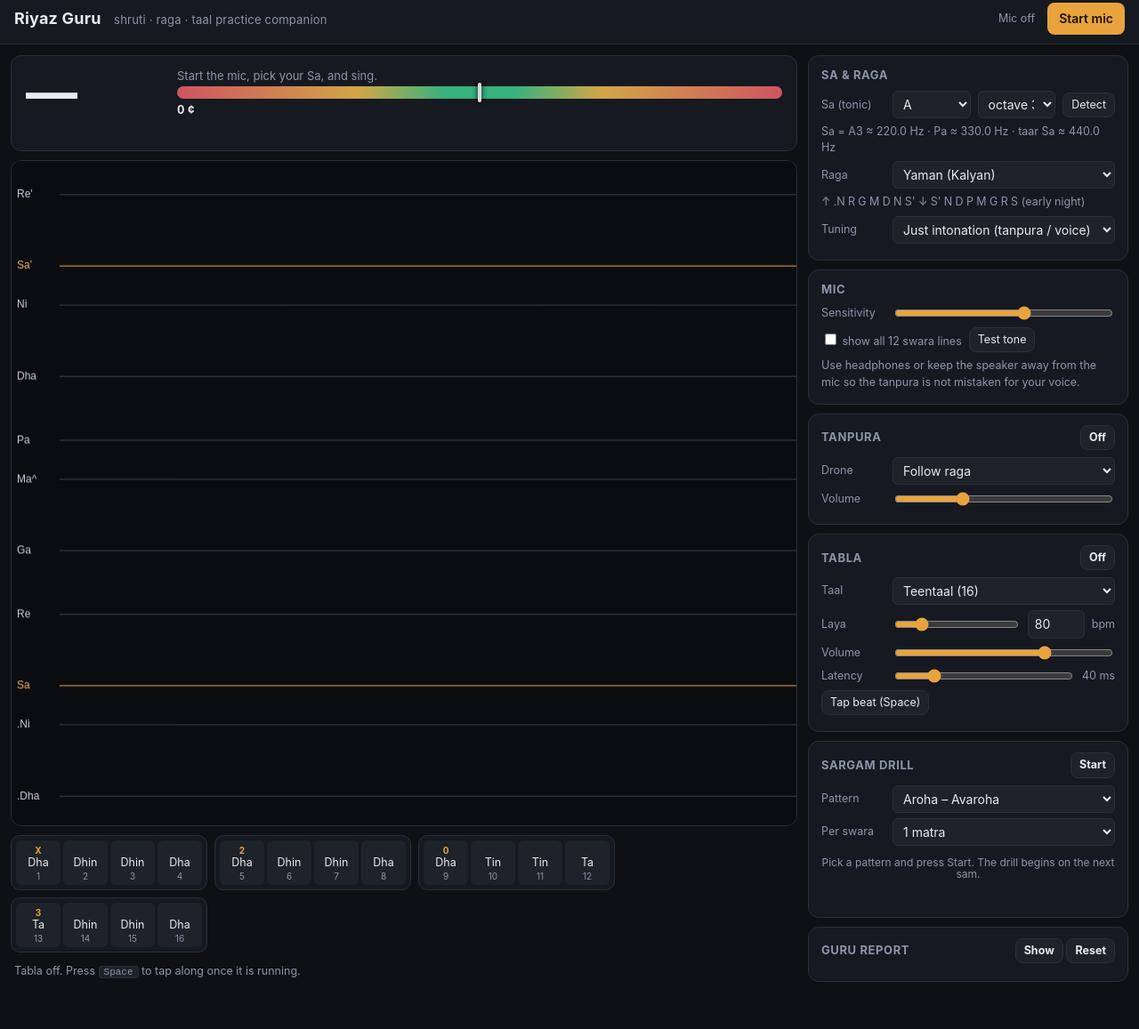
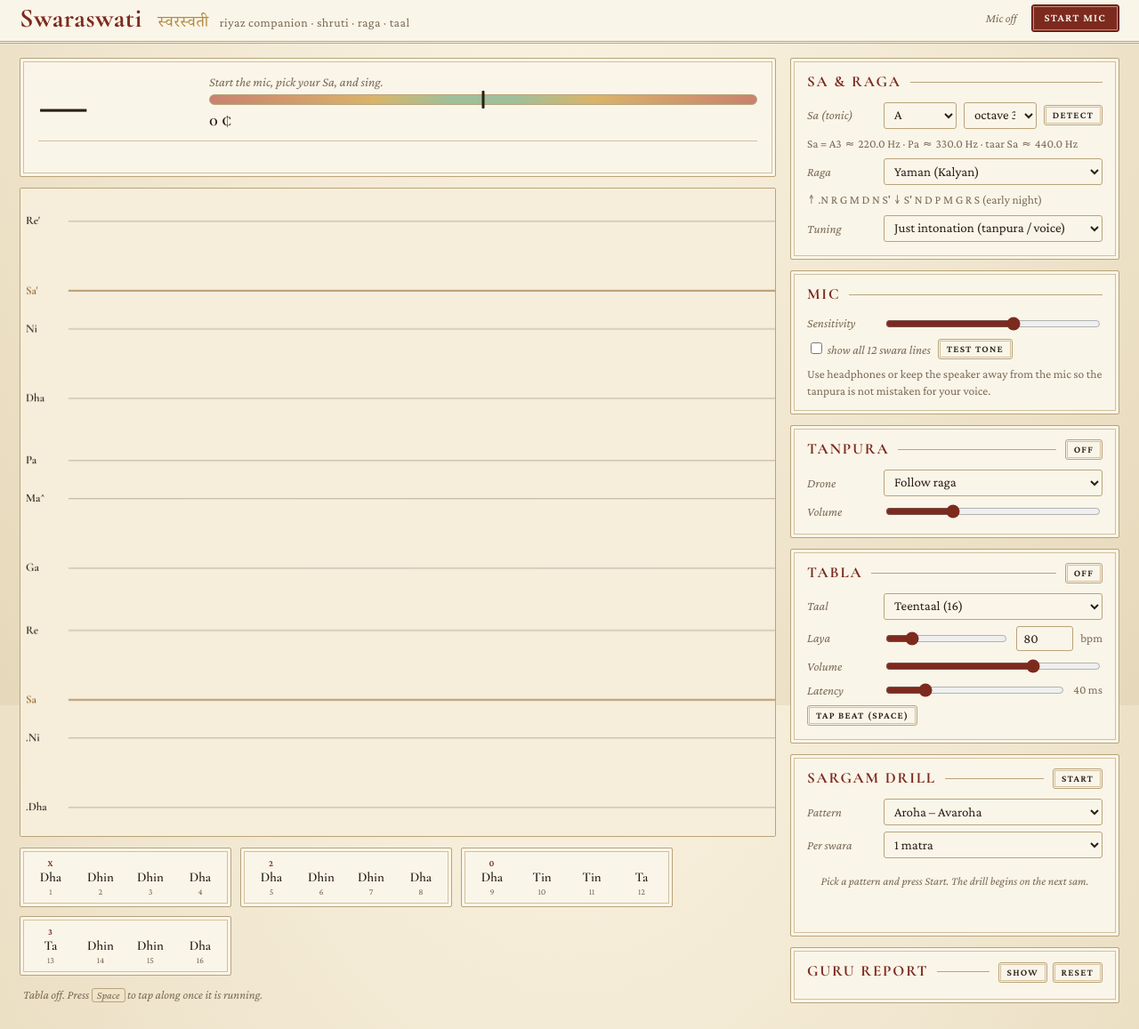
Before and after one commit to sushi-vig/swaraswati, a plain HTML site: page index.html in a window 1280 px wide. Shown: the part 7-1164 px from the top of the page at 89% size. Before the commit the page ends 1123 px from the top, so only its background shows below. Drawn offline with nearby package versions, Linux system fonts and the light colour scheme.

Commit message:
Rename to Swaraswati and restyle in a vintage classical theme
Ivory paper background, Cormorant Garamond / Crimson Pro type, maroon and old-gold
accents, framed panels, and a sepia manuscript-style pitch graph.

Co-Authored-By: Claude Fable 5.1 <noreply@anthropic.com>

```diff
--- a/css/style.css
+++ b/css/style.css
@@ -1,72 +1,93 @@
+/* Swaraswati — vintage classical theme: ivory paper, ink, maroon and old gold. */
 :root {
-  --bg: #0e1014; --panel: #161920; --panel2: #1e2229; --line: #2a2f3a; --text: #e8eaef; --muted: #8d95a8;
-  --accent: #e8a33d; --good: #3ecf8e; --warn: #f5c04e; --bad: #f0616d; --sa: #f0b35a;
+  --paper: #f1e7d0; --paper2: #faf5e9; --paper3: #efe3c8;
+  --ink: #2a1f17; --muted: #7b6a55; --rule: #d3c09b; --rule2: #b9a47a;
+  --maroon: #7d2a1e; --gold: #b48a3c; --sa: #8b5a1a;
+  --good: #3e7a4f; --warn: #b07a1f; --bad: #a5301f;
+  --serif: "Crimson Pro", "Iowan Old Style", "Palatino Linotype", Georgia, serif;
+  --display: "Cormorant Garamond", "Iowan Old Style", Georgia, serif;
 }
 * { box-sizing: border-box; }
-html, body { margin: 0; height: 100%; background: var(--bg); color: var(--text); font: 14px/1.45 -apple-system, BlinkMacSystemFont, "Segoe UI", Inter, Roboto, sans-serif; }
-header { display: flex; align-items: center; gap: 14px; padding: 10px 16px; border-bottom: 1px solid var(--line); background: var(--panel); position: sticky; top: 0; z-index: 5; }
-.brand { font-weight: 700; font-size: 18px; letter-spacing: .2px; }
-.brand span { font-weight: 400; color: var(--muted); font-size: 13px; margin-left: 10px; }
-.status { margin-left: auto; color: var(--muted); font-size: 12.5px; text-align: right; }
-button { background: var(--panel2); color: var(--text); border: 1px solid var(--line); border-radius: 8px; padding: 7px 12px; cursor: pointer; font: inherit; }
-button:hover { border-color: #3d4556; }
-button.primary { background: var(--accent); color: #1a1200; border-color: transparent; font-weight: 600; }
-button.on { background: #203528; border-color: var(--good); color: var(--good); }
-button.small { padding: 4px 9px; font-size: 12.5px; }
-select, input[type=number] { background: var(--panel2); color: var(--text); border: 1px solid var(--line); border-radius: 6px; padding: 5px 7px; font: inherit; }
-input[type=range] { width: 100%; accent-color: var(--accent); }
-label { color: var(--muted); font-size: 12.5px; }
+html, body { margin: 0; min-height: 100%; color: var(--ink); font: 16px/1.45 var(--serif);
+  background: var(--paper) radial-gradient(ellipse at 50% -20%, #fbf4e3 0%, var(--paper) 55%, #e6d8ba 100%) fixed; }
 
-main { display: grid; grid-template-columns: minmax(0, 1fr) 360px; gap: 12px; padding: 12px; min-height: calc(100vh - 53px); }
-@media (max-width: 960px) { main { grid-template-columns: 1fr; } }
+header { display: flex; align-items: center; gap: 16px; padding: 12px 22px 10px; background: var(--paper2);
+  border-bottom: 3px double var(--rule2); position: sticky; top: 0; z-index: 5; }
+.brand { font-family: var(--display); font-weight: 700; font-size: 30px; letter-spacing: .5px; line-height: 1; color: var(--maroon); }
+.brand span { font-family: var(--serif); font-weight: 400; color: var(--muted); font-size: 14px; margin-left: 12px; letter-spacing: .4px; }
+.brand span.dev { font-family: "Noto Serif Devanagari", var(--serif); font-size: 18px; color: var(--gold); margin-left: 10px; }
+.status { margin-left: auto; color: var(--muted); font-size: 13.5px; text-align: right; font-style: italic; }
 
-.stage { display: flex; flex-direction: column; gap: 10px; min-width: 0; }
-.now { display: grid; grid-template-columns: 150px 1fr; gap: 2px 20px; align-items: center; background: var(--panel); border: 1px solid var(--line); border-radius: 12px; padding: 12px 16px; }
-.swara-big { font-size: 58px; font-weight: 700; line-height: 1; grid-row: 1 / 4; display: flex; align-items: baseline; gap: 8px; }
-.swara-big small { font-size: 13px; font-weight: 500; color: var(--muted); }
-.swara-sub { color: var(--muted); font-size: 13px; min-height: 18px; }
-.meter { position: relative; height: 14px; border-radius: 7px; background: linear-gradient(90deg, var(--bad) 0%, var(--warn) 30%, var(--good) 44%, var(--good) 56%, var(--warn) 70%, var(--bad) 100%); opacity: .85; }
-.meter::after { content: ''; position: absolute; left: 50%; top: -3px; width: 2px; height: 20px; background: #fff; opacity: .6; }
-.needle { position: absolute; top: -4px; width: 4px; height: 22px; background: #fff; border-radius: 2px; left: 50%; transform: translateX(-50%); box-shadow: 0 0 6px #000; transition: left 60ms linear; }
-.cents-row { display: flex; gap: 14px; align-items: center; font-size: 13px; color: var(--muted); }
-.cents-row b { color: var(--text); font-variant-numeric: tabular-nums; min-width: 56px; display: inline-block; }
-.hint { grid-column: 1 / -1; min-height: 22px; font-size: 14px; padding-top: 4px; }
+button { background: var(--paper2); color: var(--ink); border: 1px solid var(--rule2); border-radius: 3px; padding: 7px 14px; cursor: pointer;
+  font: 600 12.5px/1.2 var(--serif); letter-spacing: 1.2px; text-transform: uppercase; box-shadow: inset 0 0 0 1px var(--paper2), inset 0 0 0 2px var(--rule); }
+button:hover { border-color: var(--ink); }
+button.primary { background: var(--maroon); color: var(--paper2); border-color: #5a1b12; box-shadow: inset 0 0 0 1px var(--maroon), inset 0 0 0 2px #c48b7e; }
+button.on { background: #e4ecdf; border-color: var(--good); color: var(--good); box-shadow: inset 0 0 0 1px #e4ecdf, inset 0 0 0 2px #b9cfb4; }
+button.small { padding: 4px 9px; font-size: 11px; }
+button:disabled { opacity: .5; cursor: default; }
+select, input[type=number] { background: var(--paper2); color: var(--ink); border: 1px solid var(--rule2); border-radius: 3px; padding: 5px 7px; font: 15px var(--serif); }
+input[type=range] { width: 100%; accent-color: var(--maroon); }
+label { color: var(--muted); font-size: 14px; font-style: italic; }
+
+main { display: grid; grid-template-columns: minmax(0, 1fr) 370px; gap: 16px; padding: 16px 22px 28px; min-height: calc(100vh - 60px); }
+@media (max-width: 960px) { main { grid-template-columns: 1fr; padding: 12px; } }
+
+/* framed card: thin rule with an inner hairline, like an old title page */
+.panel, .now, .vibhag { background: var(--paper2); border: 1px solid var(--rule2); border-radius: 2px;
+  box-shadow: inset 0 0 0 3px var(--paper2), inset 0 0 0 4px var(--rule); }
+
+.stage { display: flex; flex-direction: column; gap: 12px; min-width: 0; }
+.now { display: grid; grid-template-columns: 170px 1fr; gap: 2px 22px; align-items: center; padding: 16px 20px; }
+.swara-big { font-family: var(--display); font-size: 68px; font-weight: 600; line-height: 1; grid-row: 1 / 4; display: flex; align-items: baseline; gap: 10px; color: var(--ink); }
+.swara-big small { font-family: var(--serif); font-size: 13px; font-weight: 400; color: var(--muted); font-style: italic; letter-spacing: .5px; }
+.swara-sub { color: var(--muted); font-size: 14.5px; min-height: 20px; font-style: italic; }
+.meter { position: relative; height: 12px; border-radius: 6px; border: 1px solid var(--rule2);
+  background: linear-gradient(90deg, #c9826f 0%, #d9b46a 30%, #9fbf9a 44%, #9fbf9a 56%, #d9b46a 70%, #c9826f 100%); }
+.meter::after { content: ''; position: absolute; left: 50%; top: -4px; width: 1px; height: 18px; background: var(--ink); opacity: .6; }
+.needle { position: absolute; top: -5px; width: 3px; height: 20px; background: var(--ink); border-radius: 1px; left: 50%; transform: translateX(-50%); transition: left 60ms linear; }
+.cents-row { display: flex; gap: 16px; align-items: center; font-size: 14px; color: var(--muted); }
+.cents-row b { color: var(--ink); font-variant-numeric: tabular-nums; min-width: 60px; display: inline-block; font-family: var(--display); font-size: 20px; font-weight: 600; }
+.hint { grid-column: 1 / -1; min-height: 24px; font-size: 16px; padding-top: 6px; font-style: italic; border-top: 1px solid var(--rule); margin-top: 6px; }
 .hint.good { color: var(--good); } .hint.warn { color: var(--warn); } .hint.bad { color: var(--bad); }
 
-#pitchCanvas { width: 100%; flex: 1; min-height: 300px; border-radius: 12px; border: 1px solid var(--line); background: #0a0c10; display: block; }
+#pitchCanvas { width: 100%; flex: 1; min-height: 320px; border: 1px solid var(--rule2); border-radius: 2px; background: #f6eedb; display: block;
+  box-shadow: inset 0 0 0 3px #f6eedb, inset 0 0 0 4px var(--rule); }
 
-.taal { display: flex; gap: 8px; flex-wrap: wrap; align-items: stretch; }
-.vibhag { display: flex; gap: 3px; background: var(--panel); border: 1px solid var(--line); border-radius: 10px; padding: 5px; }
-.matra { min-width: 50px; text-align: center; padding: 5px 4px 4px; border-radius: 6px; background: var(--panel2); font-size: 12.5px; line-height: 1.2; }
-.matra .mark { display: block; color: var(--accent); font-size: 10px; font-weight: 700; height: 12px; }
-.matra .num { display: block; color: var(--muted); font-size: 10px; margin-top: 2px; }
-.matra.on { background: var(--accent); color: #1a1200; font-weight: 700; }
-.matra.on .mark, .matra.on .num { color: #4a3300; }
-.matra.on.sam { background: #ff7a59; }
-.taal-fb { color: var(--muted); font-size: 12.5px; padding: 2px 4px; min-height: 18px; }
+.taal { display: flex; gap: 10px; flex-wrap: wrap; align-items: stretch; }
+.vibhag { display: flex; gap: 2px; padding: 7px; }
+.matra { min-width: 54px; text-align: center; padding: 4px 4px 3px; border-radius: 2px; font-family: var(--display); font-size: 15px; font-weight: 600; line-height: 1.2; }
+.matra .mark { display: block; color: var(--maroon); font-family: var(--serif); font-size: 10px; font-weight: 700; height: 12px; letter-spacing: 1px; }
+.matra .num { display: block; color: var(--muted); font-family: var(--serif); font-size: 10px; margin-top: 2px; font-weight: 400; }
+.matra.on { background: var(--maroon); color: var(--paper2); }
+.matra.on .mark, .matra.on .num { color: #ecc9bf; }
+.matra.on.sam { background: var(--gold); color: var(--ink); }
+.matra.on.sam .mark, .matra.on.sam .num { color: #5a3d0a; }
+.taal-fb { color: var(--muted); font-size: 13.5px; padding: 0 4px; min-height: 18px; font-style: italic; }
 
-.controls { display: flex; flex-direction: column; gap: 10px; }
-.panel { background: var(--panel); border: 1px solid var(--line); border-radius: 12px; padding: 12px 14px; }
-.panel h3 { margin: 0 0 8px; font-size: 13px; text-transform: uppercase; letter-spacing: .6px; color: var(--muted); display: flex; align-items: center; gap: 8px; }
-.panel h3 .right { margin-left: auto; }
-.row { display: flex; gap: 8px; align-items: center; margin: 6px 0; flex-wrap: wrap; }
+.controls { display: flex; flex-direction: column; gap: 12px; }
+.panel { padding: 14px 18px 12px; }
+.panel h3 { margin: 0 0 10px; font-family: var(--display); font-size: 17px; font-weight: 700; letter-spacing: 1.8px; text-transform: uppercase; color: var(--maroon);
+  display: flex; align-items: center; gap: 10px; }
+.panel h3::after { content: ''; flex: 1; height: 1px; background: var(--rule2); order: 1; }
+.panel h3 .right, .panel h3 button { order: 2; }
+.row { display: flex; gap: 8px; align-items: center; margin: 7px 0; flex-wrap: wrap; }
 .row.tight { margin: 3px 0; }
-.row > label { min-width: 72px; }
+.row > label { min-width: 78px; }
 .row select { flex: 1; min-width: 0; }
 .grow { flex: 1; }
-.info { color: var(--muted); font-size: 12.5px; }
+.info { color: var(--muted); font-size: 13.5px; }
 .mono { font-variant-numeric: tabular-nums; }
 
-.drill-target { font-size: 44px; font-weight: 700; text-align: center; padding: 6px 0 2px; min-height: 56px; line-height: 1.1; }
-.drill-target small { display: block; font-size: 12px; color: var(--muted); font-weight: 400; }
-.drill-notes { display: flex; flex-wrap: wrap; gap: 4px; margin-top: 6px; }
-.dn { padding: 3px 7px; border-radius: 6px; background: var(--panel2); font-size: 12.5px; border: 1px solid transparent; }
-.dn small { color: var(--muted); margin-left: 4px; font-size: 11px; }
-.dn.cur { border-color: var(--accent); color: var(--accent); }
-.dn.good { background: #1d3a2b; } .dn.warn { background: #3f3416; } .dn.bad { background: #44232a; }
+.drill-target { font-family: var(--display); font-size: 50px; font-weight: 600; text-align: center; padding: 8px 0 2px; min-height: 60px; line-height: 1.05; color: var(--ink); }
+.drill-target small { display: block; font-family: var(--serif); font-size: 13px; color: var(--muted); font-weight: 400; font-style: italic; margin-top: 4px; }
+.drill-notes { display: flex; flex-wrap: wrap; gap: 4px; margin-top: 8px; }
+.dn { padding: 3px 8px; border-radius: 2px; background: var(--paper3); font-family: var(--display); font-weight: 600; font-size: 15px; border: 1px solid transparent; }
+.dn small { font-family: var(--serif); color: var(--muted); margin-left: 5px; font-size: 11.5px; font-weight: 400; font-style: italic; }
+.dn.cur { border-color: var(--maroon); color: var(--maroon); }
+.dn.good { background: #dcead9; } .dn.warn { background: #f1e3c0; } .dn.bad { background: #f0d3cc; }
 
-.report { list-style: none; margin: 8px 0 0; padding: 0; font-size: 13px; }
-.report li { padding: 4px 0; border-bottom: 1px dashed var(--line); }
+.report { list-style: none; margin: 6px 0 0; padding: 0; font-size: 14.5px; }
+.report li { padding: 5px 0; border-bottom: 1px dotted var(--rule2); }
 .report li.good { color: var(--good); } .report li.warn { color: var(--warn); } .report li.bad { color: var(--bad); }
 .good { color: var(--good); } .warn { color: var(--warn); } .bad { color: var(--bad); }
-kbd { background: var(--panel2); border: 1px solid var(--line); border-radius: 4px; padding: 0 5px; font-size: 11px; }
+kbd { background: var(--paper3); border: 1px solid var(--rule2); border-radius: 3px; padding: 0 5px; font-size: 12px; font-family: var(--serif); }
--- a/index.html
+++ b/index.html
@@ -3,12 +3,15 @@
 <head>
   <meta charset="utf-8">
   <meta name="viewport" content="width=device-width, initial-scale=1">
-  <title>Riyaz Guru</title>
+  <title>Swaraswati</title>
+  <link rel="preconnect" href="https://fonts.googleapis.com">
+  <link rel="preconnect" href="https://fonts.gstatic.com" crossorigin>
+  <link href="https://fonts.googleapis.com/css2?family=Cormorant+Garamond:ital,wght@0,500;0,600;0,700;1,500&family=Crimson+Pro:ital,wght@0,400;0,500;0,600;1,400&family=Noto+Serif+Devanagari:wght@500&display=swap" rel="stylesheet">
   <link rel="stylesheet" href="css/style.css">
 </head>
 <body>
 <header>
-  <div class="brand">Riyaz Guru <span>shruti · raga · taal practice companion</span></div>
+  <div class="brand">Swaraswati <span class="dev">स्वरस्वती</span><span>riyaz companion · shruti · raga · taal</span></div>
   <div class="status" id="status">Mic off</div>
   <button id="btnMic" class="primary">Start mic</button>
 </header>
--- a/js/app.js
+++ b/js/app.js
@@ -8,7 +8,7 @@ import { Guru } from './guru.js';
 import { Drill, buildPatterns } from './drill.js';
 
 const $ = (id) => document.getElementById(id);
-const LS = 'riyaz-guru-settings-v1';
+const LS = 'swaraswati-settings-v1';
 const defaults = { saMidi: 57, tuning: 'ji', raga: 'yaman', taal: 'teentaal', bpm: 80, tanpuraVol: 0.3, tablaVol: 0.7, sensitivity: 0.6, latencyMs: 40, drone: 'auto', showAll: false, pattern: 'aroha', perNote: 1 };
 const settings = Object.assign({}, defaults, load());
 function load() { try { return JSON.parse(localStorage.getItem(LS)) || {}; } catch { return {}; } }
@@ -155,7 +155,7 @@ function resize() {
   g.setTransform(dpr, 0, 0, dpr, 0, 0);
 }
 const yOf = (c) => chh - ((c - view.lo) / (view.hi - view.lo)) * chh;
-const devColor = (d) => (Math.abs(d) <= 15 ? '#3ecf8e' : Math.abs(d) <= 35 ? '#f5c04e' : '#f0616d');
+const devColor = (d) => (Math.abs(d) <= 15 ? '#3e7a4f' : Math.abs(d) <= 35 ? '#b07a1f' : '#a5301f');
 
 function draw() {
   resize();
@@ -178,23 +178,23 @@ function draw() {
     view.lo += (lo - view.lo) * 0.05; view.hi += (hi - view.hi) * 0.05;
   }
 
-  g.fillStyle = '#0a0c10'; g.fillRect(0, 0, cw, chh);
+  g.fillStyle = '#f6eedb'; g.fillRect(0, 0, cw, chh);
 
   // beat grid
   if (tabla && tabla.running) {
     for (const ev of tabla.events) {
       const x = xOf(ev.t); if (x < LABEL_W || x > cw) continue;
       const meta = tabla.meta[ev.matra];
-      g.strokeStyle = ev.matra === 0 ? 'rgba(232,163,61,0.45)' : meta.startsVibhag ? 'rgba(255,255,255,0.18)' : 'rgba(255,255,255,0.07)';
+      g.strokeStyle = ev.matra === 0 ? 'rgba(125,42,30,0.55)' : meta.startsVibhag ? 'rgba(60,40,20,0.28)' : 'rgba(60,40,20,0.12)';
       g.lineWidth = ev.matra === 0 ? 2 : 1;
       g.beginPath(); g.moveTo(x, 0); g.lineTo(x, chh); g.stroke();
-      if (ev.matra === 0) { g.fillStyle = 'rgba(232,163,61,0.8)'; g.font = '10px sans-serif'; g.fillText('sam', x + 3, 11); }
+      if (ev.matra === 0) { g.fillStyle = 'rgba(125,42,30,0.9)'; g.font = 'italic 11px "Crimson Pro", Georgia, serif'; g.fillText('sam', x + 4, 12); }
     }
   }
 
   // swara lines
   const cm = cmap();
-  g.font = '12px sans-serif'; g.textBaseline = 'middle';
+  g.font = '600 13px "Cormorant Garamond", Georgia, serif'; g.textBaseline = 'middle';
   for (let oct = -2; oct <= 2; oct++) {
     for (const sw of SWARA_ORDER) {
       const c = cm[sw] + oct * 1200;
@@ -203,10 +203,10 @@ function draw() {
       if (!inRaga && !settings.showAll) continue;
       const y = yOf(c), isS = sw === 'S';
       g.setLineDash(inRaga ? [] : [3, 5]);
-      g.strokeStyle = isS ? 'rgba(240,179,90,0.65)' : inRaga ? 'rgba(255,255,255,0.22)' : 'rgba(255,255,255,0.09)';
+      g.strokeStyle = isS ? 'rgba(139,90,26,0.75)' : inRaga ? 'rgba(60,40,20,0.32)' : 'rgba(60,40,20,0.13)';
       g.lineWidth = isS ? 1.5 : 1;
       g.beginPath(); g.moveTo(LABEL_W, y); g.lineTo(cw, y); g.stroke();
-      g.fillStyle = isS ? '#f0b35a' : inRaga ? '#c9cfdb' : '#596275';
+      g.fillStyle = isS ? '#8b5a1a' : inRaga ? '#2a1f17' : '#a08f74';
       g.fillText(swaraLabel(sw, oct), 6, y);
     }
   }
@@ -217,12 +217,12 @@ function draw() {
     const i = drill.indexAt(now);
     if (i >= 0 && i < drill.notes.length) {
       const y = yOf(drill.notes[i].cents), h = Math.abs(yOf(0) - yOf(40));
-      g.fillStyle = 'rgba(232,163,61,0.13)'; g.fillRect(LABEL_W, y - h / 2, cw - LABEL_W, h);
+      g.fillStyle = 'rgba(180,138,60,0.2)'; g.fillRect(LABEL_W, y - h / 2, cw - LABEL_W, h);
     }
   }
 
   // trace: neutral path, then colour-coded squares
-  g.strokeStyle = 'rgba(255,255,255,0.35)'; g.lineWidth = 1.5; g.beginPath();
+  g.strokeStyle = 'rgba(42,31,23,0.45)'; g.lineWidth = 1.5; g.beginPath();
   let pen = false, prevT = 0;
   for (let k = 0; k < hCount; k++) {
     const i = (hHead - 1 - k + N) % N;
@@ -245,7 +245,7 @@ function draw() {
   // onset markers along the bottom
   for (const o of onsets) {
     const x = xOf(o.t); if (x < LABEL_W) continue;
-    g.fillStyle = o.offsetMs == null ? 'rgba(255,255,255,0.4)' : Math.abs(o.offsetMs) <= 60 ? '#3ecf8e' : Math.abs(o.offsetMs) <= 120 ? '#f5c04e' : 'rgba(240,97,109,0.7)';
+    g.fillStyle = o.offsetMs == null ? 'rgba(42,31,23,0.35)' : Math.abs(o.offsetMs) <= 60 ? '#3e7a4f' : Math.abs(o.offsetMs) <= 120 ? '#b07a1f' : 'rgba(165,48,31,0.8)';
     g.beginPath(); g.moveTo(x, chh); g.lineTo(x - 4, chh - 7); g.lineTo(x + 4, chh - 7); g.fill();
   }
 
@@ -530,4 +530,4 @@ function init() {
 init();
 
 // Debug hook (harmless in production): inspect live state from the console.
-window.riyazDebug = () => ({ now: ctx ? ctx.currentTime : null, lastFrame, current, hCount, micOn, testTone: !!testTone, tablaEvents: tabla ? tabla.events.length : 0 });
+window.swaraswatiDebug = () => ({ now: ctx ? ctx.currentTime : null, lastFrame, current, hCount, micOn, testTone: !!testTone, tablaEvents: tabla ? tabla.events.length : 0 });
```
Also changed, not shown: .claude/launch.json, 1 other file.
